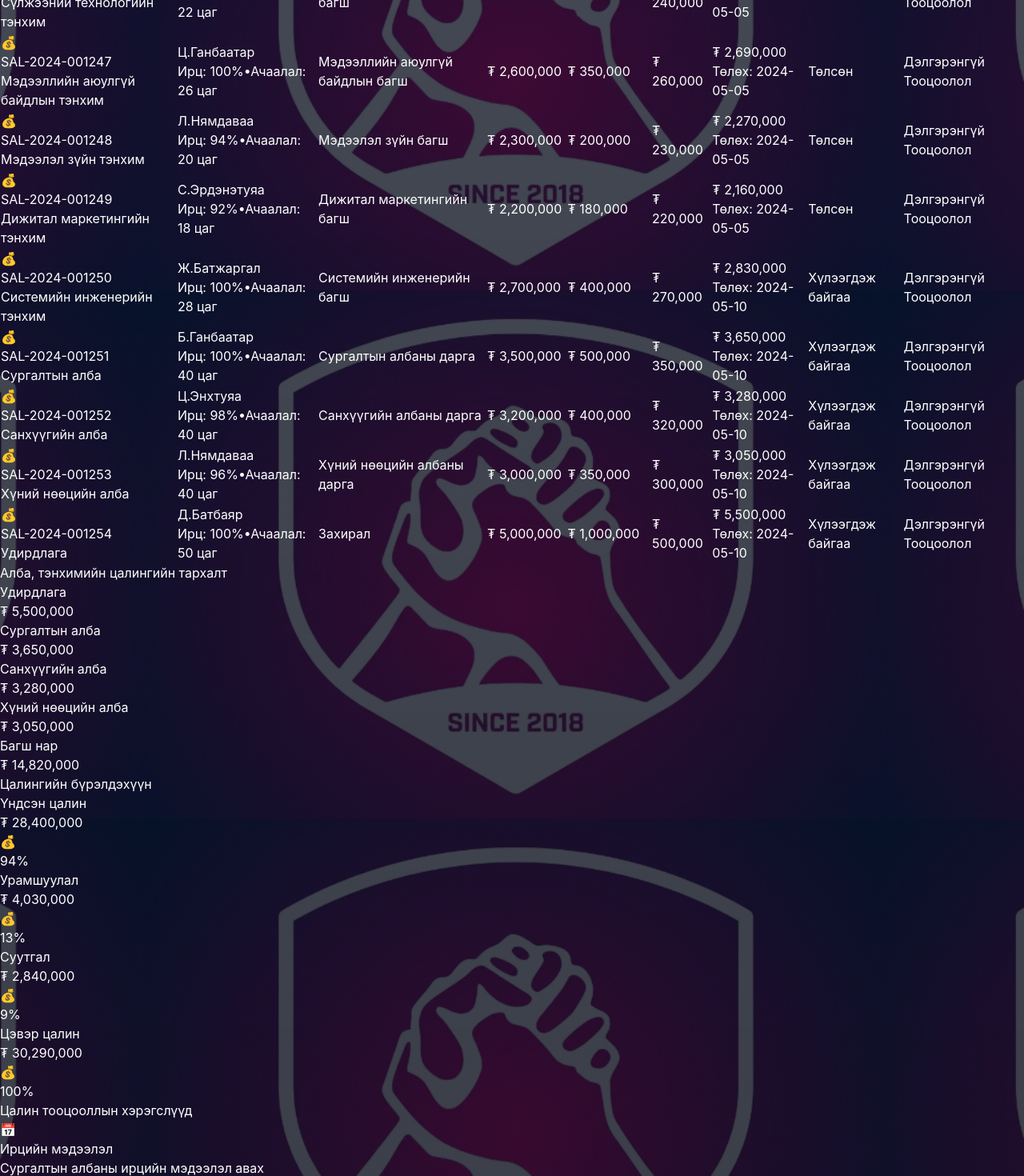
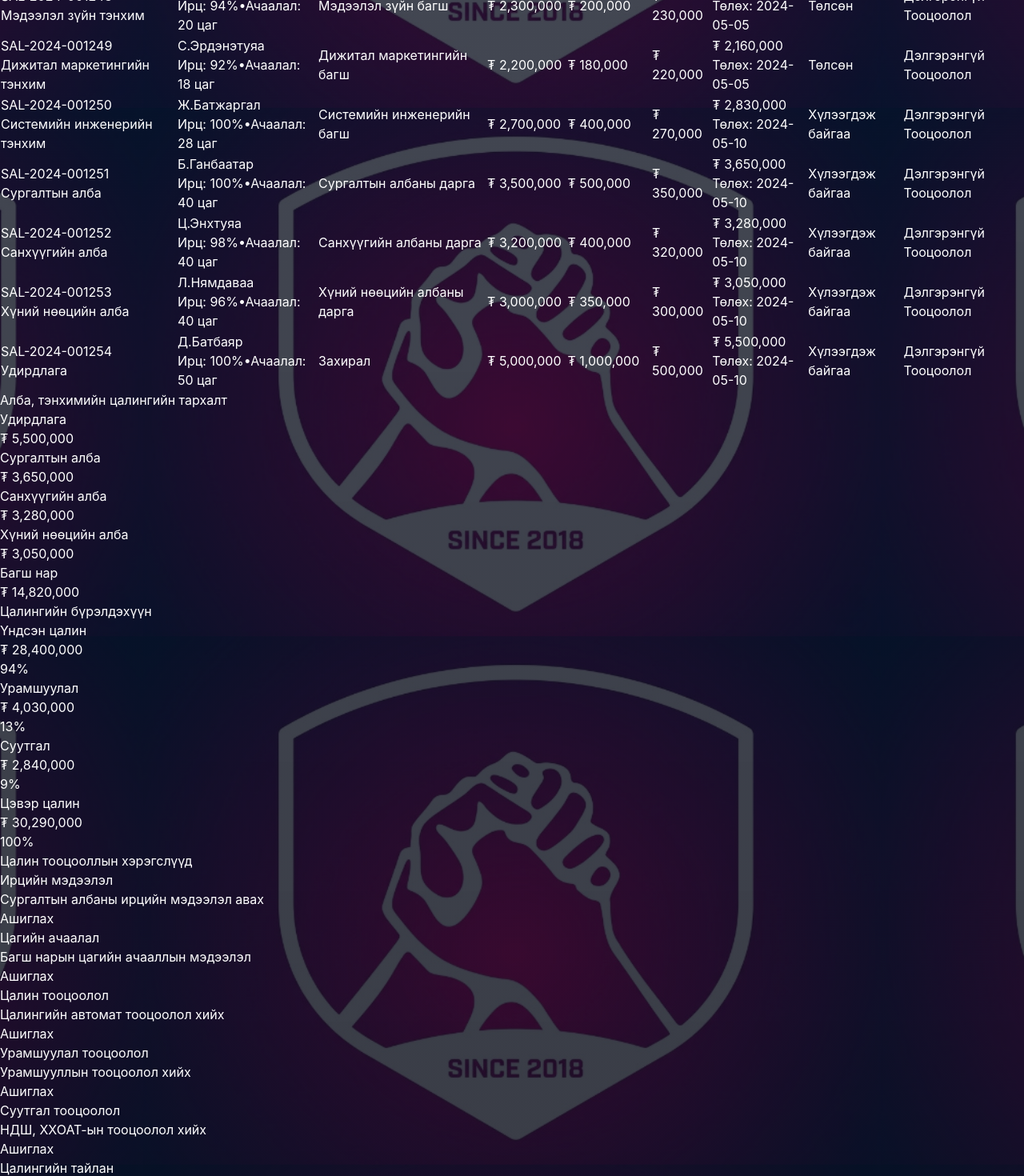
Before and after one commit to skrall1126-cyber/diplom, a Next.js app: page /admin/staff-salaries in a window 1280 px wide. Shown: the part 1100-2570 px from the top of the page at 80% size. Built offline with nearby package versions, Linux system fonts and the light colour scheme.

Commit message:
Emoji icon-uudiig ustgalaa

```diff
--- a/app/admin/staff-salaries/page.tsx
+++ b/app/admin/staff-salaries/page.tsx
@@ -368,19 +368,16 @@ export default function StaffSalaries() {
             {/* Stats */}
             <div className="grid gap-4 sm:grid-cols-2 lg:grid-cols-4">
               {[
-                { label: "Нийт цалин", value: "₮ 30.3M", icon: "💰", color: "bg-blue-500" },
-                { label: "Нийт ажилчин", value: "10", icon: "👥", color: "bg-emerald-500" },
-                { label: "Төлсөн цалин", value: "₮ 13.1M", icon: "✅", color: "bg-amber-500" },
-                { label: "Хүлээгдэж байгаа", value: "₮ 17.2M", icon: "⏳", color: "bg-purple-500" },
+                { label: "Нийт цалин", value: "₮ 30.3M", color: "bg-blue-500" },
+                { label: "Нийт ажилчин", value: "10", color: "bg-emerald-500" },
+                { label: "Төлсөн цалин", value: "₮ 13.1M", color: "bg-amber-500" },
+                { label: "Хүлээгдэж байгаа", value: "₮ 17.2M", color: "bg-purple-500" },
               ].map((stat, index) => (
                 <div key={index} className="rounded-2xl border border-white/10 bg-[#081120]/70 p-5 backdrop-blur-md">
                   <div className="flex items-center justify-between">
                     <div>
                       <p className="text-sm text-white/50">{stat.label}</p>
                       <p className="mt-2 text-2xl font-bold text-white">{stat.value}</p>
-                    </div>
-                    <div className={`h-12 w-12 rounded-full ${stat.color} flex items-center justify-center`}>
-                      <span className="text-lg">{stat.icon}</span>
                     </div>
                   </div>
                 </div>
@@ -413,14 +410,9 @@ export default function StaffSalaries() {
                     {filteredSalaries.map(salary => (
                       <tr key={salary.id} className="border-b border-white/5 hover:bg-white/[0.02]">
                         <td className="py-4">
-                          <div className="flex items-center gap-3">
-                            <div className={`h-10 w-10 rounded-full bg-gradient-to-br ${salary.color} flex items-center justify-center`}>
-                              <span className="text-lg">💰</span>
-                            </div>
                           <div>
                             <p className="font-medium text-white">{salary.id}</p>
                             <p className="text-xs text-white/50">{salary.department}</p>
-                            </div>
                           </div>
                         </td>
                         <td className="py-4">
@@ -476,9 +468,6 @@ export default function StaffSalaries() {
 
               {filteredSalaries.length === 0 && (
                 <div className="py-12 text-center">
-                  <div className="h-16 w-16 rounded-full bg-gradient-to-br from-blue-600 to-cyan-800 flex items-center justify-center mx-auto mb-4">
-                    <span className="text-2xl">🔍</span>
-                  </div>
                   <h3 className="text-lg font-semibold text-white mb-2">Цалин олдсонгүй</h3>
                   <p className="text-sm text-white/50">Хайлтын үр дүнд тохирох цалин олдсонгүй</p>
                 </div>
@@ -526,14 +515,9 @@ export default function StaffSalaries() {
                     { component: "Цэвэр цалин", amount: "₮ 30,290,000", percentage: 100, color: "bg-purple-500" },
                   ].map((item, index) => (
                     <div key={index} className="rounded-xl border border-white/10 bg-white/[0.06] p-4">
-                      <div className="flex items-center justify-between mb-3">
-                        <div>
+                      <div className="mb-3">
                         <p className="font-medium text-white">{item.component}</p>
                         <p className="text-2xl font-bold text-white">{item.amount}</p>
-                        </div>
-                        <div className={`h-10 w-10 rounded-full ${item.color} flex items-center justify-center`}>
-                          <span className="text-lg">💰</span>
-                        </div>
                       </div>
                       <div className="h-2 w-full rounded-full bg-white/[0.06] overflow-hidden">
                         <div
@@ -556,49 +540,38 @@ export default function StaffSalaries() {
                   {
                     name: "Ирцийн мэдээлэл",
                     description: "Сургалтын албаны ирцийн мэдээлэл авах",
-                    icon: "📅",
                     color: "from-blue-500 to-cyan-600"
                   },
                   {
                     name: "Цагийн ачаалал",
                     description: "Багш нарын цагийн ачааллын мэдээлэл",
-                    icon: "⏰",
                     color: "from-emerald-500 to-teal-600"
                   },
                   {
                     name: "Цалин тооцоолол",
                     description: "Цалингийн автомат тооцоолол хийх",
-                    icon: "🧮",
                     color: "from-amber-500 to-orange-600"
                   },
                   {
                     name: "Урамшуулал тооцоолол",
                     description: "Урамшууллын тооцоолол хийх",
-                    icon: "⭐",
                     color: "from-purple-500 to-pink-600"
                   },
                   {
                     name: "Суутгал тооцоолол",
                     description: "НДШ, ХХОАТ-ын тооцоолол хийх",
-                    icon: "📋",
                     color: "from-indigo-500 to-blue-600"
                   },
                   {
                     name: "Цалингийн тайлан",
                     description: "Цалингийн тайлан үүсгэх, хэвлэх",
-                    icon: "📊",
                     color: "from-rose-500 to-red-600"
                   },
                 ].map((tool, index) => (
                   <div key={index} className="rounded-xl border border-white/10 bg-white/[0.06] p-4">
-                    <div className="flex items-center gap-3 mb-4">
-                      <div className={`h-12 w-12 rounded-full bg-gradient-to-br ${tool.color} flex items-center justify-center`}>
-                        <span className="text-xl">{tool.icon}</span>
-                      </div>
-                      <div>
+                    <div className="mb-4">
                       <h3 className="font-bold text-white">{tool.name}</h3>
                       <p className="text-sm text-white/50">{tool.description}</p>
-                      </div>
                     </div>
                     <button className="w-full rounded-lg border border-white/10 bg-white/[0.06] px-4 py-2 text-sm text-white/70 hover:text-white">
                       Ашиглах
@@ -732,22 +705,12 @@ export default function StaffSalaries() {
                 </div>
                 <div className="grid gap-4 md:grid-cols-2">
                   <div className="rounded-xl border border-white/10 bg-gradient-to-br from-blue-500/10 to-blue-600/5 p-5">
-                    <div className="flex items-center justify-between mb-3">
-                      <p className="text-sm text-white/60">Үндсэн цалин</p>
-                      <div className="h-10 w-10 rounded-full bg-blue-500/20 flex items-center justify-center">
-                        <span className="text-lg">💰</span>
-                      </div>
-                    </div>
+                    <p className="text-sm text-white/60 mb-3">Үндсэн цалин</p>
                     <p className="text-2xl font-bold text-white">₮ {selectedEmployee.baseSalary.toLocaleString()}</p>
                   </div>
 
                   <div className="rounded-xl border border-white/10 bg-gradient-to-br from-emerald-500/10 to-emerald-600/5 p-5">
-                    <div className="flex items-center justify-between mb-3">
-                      <p className="text-sm text-white/60">Урамшуулал</p>
-                      <div className="h-10 w-10 rounded-full bg-emerald-500/20 flex items-center justify-center">
-                        <span className="text-lg">⭐</span>
-                      </div>
-                    </div>
+                    <p className="text-sm text-white/60 mb-3">Урамшуулал</p>
                     <p className="text-2xl font-bold text-emerald-300">₮ {selectedEmployee.bonus.toLocaleString()}</p>
                     {selectedEmployee.bonusReason && (
                       <p className="text-xs text-white/50 mt-2">{selectedEmployee.bonusReason}</p>
@@ -755,12 +718,7 @@ export default function StaffSalaries() {
                   </div>
 
                   <div className="rounded-xl border border-white/10 bg-gradient-to-br from-amber-500/10 to-amber-600/5 p-5">
-                    <div className="flex items-center justify-between mb-3">
-                      <p className="text-sm text-white/60">Суутгал</p>
-                      <div className="h-10 w-10 rounded-full bg-amber-500/20 flex items-center justify-center">
-                        <span className="text-lg">📋</span>
-                      </div>
-                    </div>
+                    <p className="text-sm text-white/60 mb-3">Суутгал</p>
                     <p className="text-2xl font-bold text-amber-300">₮ {selectedEmployee.deductions.toLocaleString()}</p>
                     {selectedEmployee.socialInsurance && (
                       <div className="mt-3 space-y-1 text-xs text-white/50">
@@ -773,12 +731,7 @@ export default function StaffSalaries() {
                   </div>
 
                   <div className="rounded-xl border border-emerald-400/30 bg-gradient-to-br from-emerald-500/20 to-emerald-600/10 p-5">
-                    <div className="flex items-center justify-between mb-3">
-                      <p className="text-sm text-emerald-300">Цэвэр цалин</p>
-                      <div className="h-10 w-10 rounded-full bg-emerald-500/30 flex items-center justify-center">
-                        <span className="text-lg">✅</span>
-                      </div>
-                    </div>
+                    <p className="text-sm text-emerald-300 mb-3">Цэвэр цалин</p>
                     <p className="text-3xl font-bold text-emerald-300">₮ {selectedEmployee.netSalary.toLocaleString()}</p>
                     <p className="text-xs text-emerald-300/70 mt-2">Төлөх: {selectedEmployee.paymentDate}</p>
                   </div>
```
Lines whose indentation alone changed are shown as unchanged.
